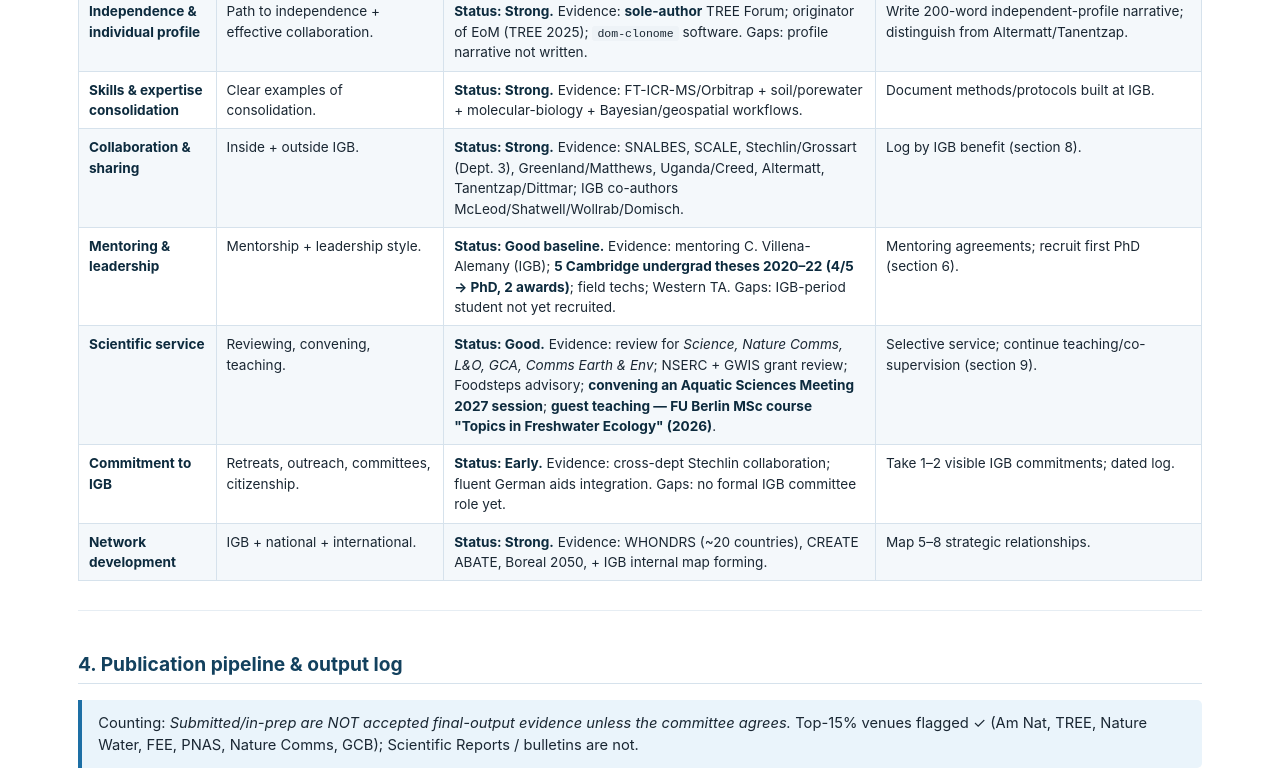
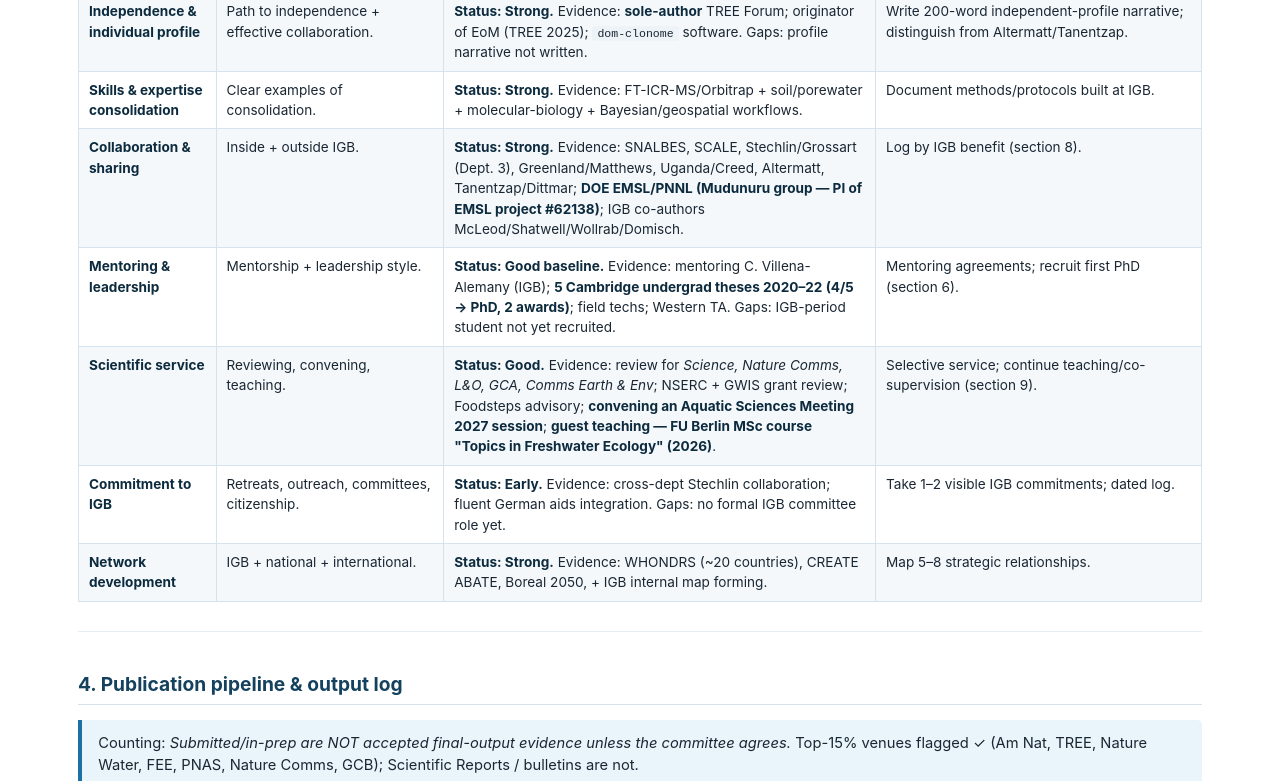
Before and after one commit to erikafreeman/igb-tracker, a plain HTML site: page index.html in a window 1280 px wide. Shown: the part 2478-3259 px from the top of the page. Drawn offline with Linux system fonts and the light colour scheme.

Commit message:
Add EMSL/PNNL collaboration to tracker collaboration log + criteria matrix

```diff
--- a/index.html
+++ b/index.html
@@ -65,7 +65,7 @@ p{margin:.5em 0}
 <tr><td><strong>International visibility &amp; esteem</strong></td><td>Reviews, awards, invited/keynotes, boards, committees.</td><td><strong>Status: Good.</strong> Evidence: invited talks ASLO-SIL 2026, PLANET-DOM/UFZ 2025, COMPASS 2025, BEEES/UZH 2025, Skiathos 2023; Gates Cambridge Scholar; <em>Science</em> essay. Gaps: editorial board / keynote not yet.</td><td>Prioritise 2–3 high-signal invitations/yr (section 7).</td></tr>
 <tr><td><strong>Independence &amp; individual profile</strong></td><td>Path to independence + effective collaboration.</td><td><strong>Status: Strong.</strong> Evidence: <strong>sole-author</strong> TREE Forum; originator of EoM (TREE 2025); <code>dom-clonome</code> software. Gaps: profile narrative not written.</td><td>Write 200-word independent-profile narrative; distinguish from Altermatt/Tanentzap.</td></tr>
 <tr><td><strong>Skills &amp; expertise consolidation</strong></td><td>Clear examples of consolidation.</td><td><strong>Status: Strong.</strong> Evidence: FT-ICR-MS/Orbitrap + soil/porewater + molecular-biology + Bayesian/geospatial workflows.</td><td>Document methods/protocols built at IGB.</td></tr>
-<tr><td><strong>Collaboration &amp; sharing</strong></td><td>Inside + outside IGB.</td><td><strong>Status: Strong.</strong> Evidence: SNALBES, SCALE, Stechlin/Grossart (Dept. 3), Greenland/Matthews, Uganda/Creed, Altermatt, Tanentzap/Dittmar; IGB co-authors McLeod/Shatwell/Wollrab/Domisch.</td><td>Log by IGB benefit (section 8).</td></tr>
+<tr><td><strong>Collaboration &amp; sharing</strong></td><td>Inside + outside IGB.</td><td><strong>Status: Strong.</strong> Evidence: SNALBES, SCALE, Stechlin/Grossart (Dept. 3), Greenland/Matthews, Uganda/Creed, Altermatt, Tanentzap/Dittmar; <strong>DOE EMSL/PNNL (Mudunuru group — PI of EMSL project #62138)</strong>; IGB co-authors McLeod/Shatwell/Wollrab/Domisch.</td><td>Log by IGB benefit (section 8).</td></tr>
 <tr><td><strong>Mentoring &amp; leadership</strong></td><td>Mentorship + leadership style.</td><td><strong>Status: Good baseline.</strong> Evidence: mentoring C. Villena-Alemany (IGB); <strong>5 Cambridge undergrad theses 2020–22 (4/5 → PhD, 2 awards)</strong>; field techs; Western TA. Gaps: IGB-period student not yet recruited.</td><td>Mentoring agreements; recruit first PhD (section 6).</td></tr>
 <tr><td><strong>Scientific service</strong></td><td>Reviewing, convening, teaching.</td><td><strong>Status: Good.</strong> Evidence: review for <em>Science, Nature Comms, L&amp;O, GCA, Comms Earth &amp; Env</em>; NSERC + GWIS grant review; Foodsteps advisory; <strong>convening an Aquatic Sciences Meeting 2027 session</strong>; <strong>guest teaching — FU Berlin MSc course &quot;Topics in Freshwater Ecology&quot; (2026)</strong>.</td><td>Selective service; continue teaching/co-supervision (section 9).</td></tr>
 <tr><td><strong>Commitment to IGB</strong></td><td>Retreats, outreach, committees, citizenship.</td><td><strong>Status: Early.</strong> Evidence: cross-dept Stechlin collaboration; fluent German aids integration. Gaps: no formal IGB committee role yet.</td><td>Take 1–2 visible IGB commitments; dated log.</td></tr>
@@ -130,6 +130,7 @@ p{margin:.5em 0}
 <tr><td>Uganda crater lakes / Creed (Toronto)</td><td>Out</td><td>DOM protocol + tropical data</td><td>Tropical contrast</td><td>Climate-zone breadth</td><td>—</td></tr>
 <tr><td>Altermatt (UZH); Tanentzap/Dittmar</td><td>Out</td><td>Continuing DOM collaborations</td><td>Joint papers</td><td>Methods + theory</td><td>—</td></tr>
 <tr><td>IGB internal: McLeod, Shatwell, Wollrab, Domisch</td><td><strong>In</strong></td><td>Co-author (in-prep papers)</td><td><em>Evolving MetaEcos</em>; Science Policy Forum</td><td>Cross-dept integration</td><td>To submission</td></tr>
+<tr><td><strong>DOE EMSL / PNNL</strong> (Mudunuru group; Pore-scale Modeling Community Science Campaign)</td><td>Out</td><td><strong>PI of approved EMSL user project #62138</strong> (&quot;Molecular Fingerprints of Metal Fate&quot;); co-applicant on the EMSL FICUS proposal</td><td>National user-facility access (FT-ICR-MS); opens a new DOM × critical-metals line</td><td>US-DOE linkage; competitive facility credential; data feeds the ERC</td><td>Run #62138; submit FICUS; convert to paper</td></tr>
 </tbody></table></div>
 <hr>
 <h2>9. Scientific service &amp; IGB citizenship log</h2>
```
